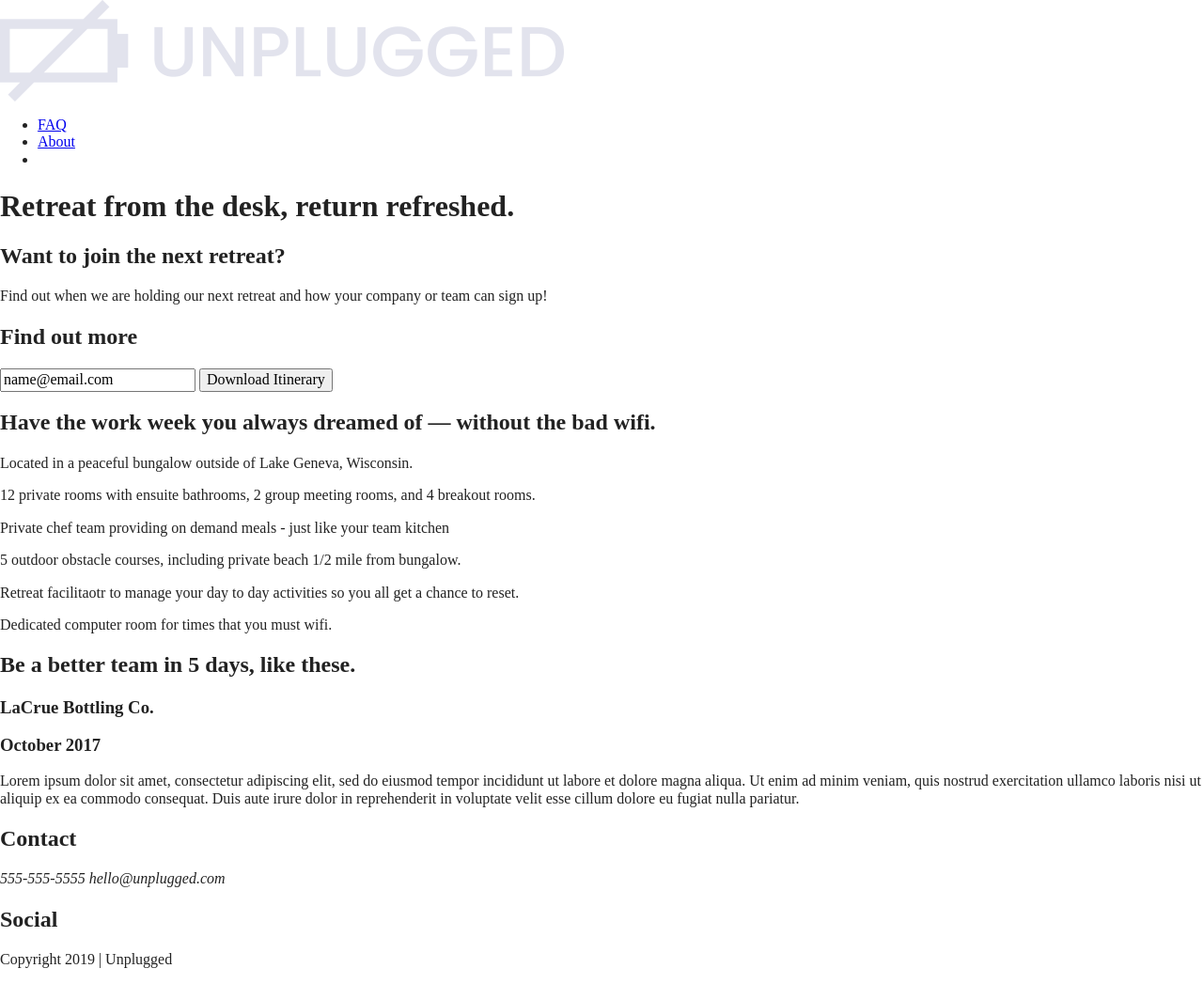
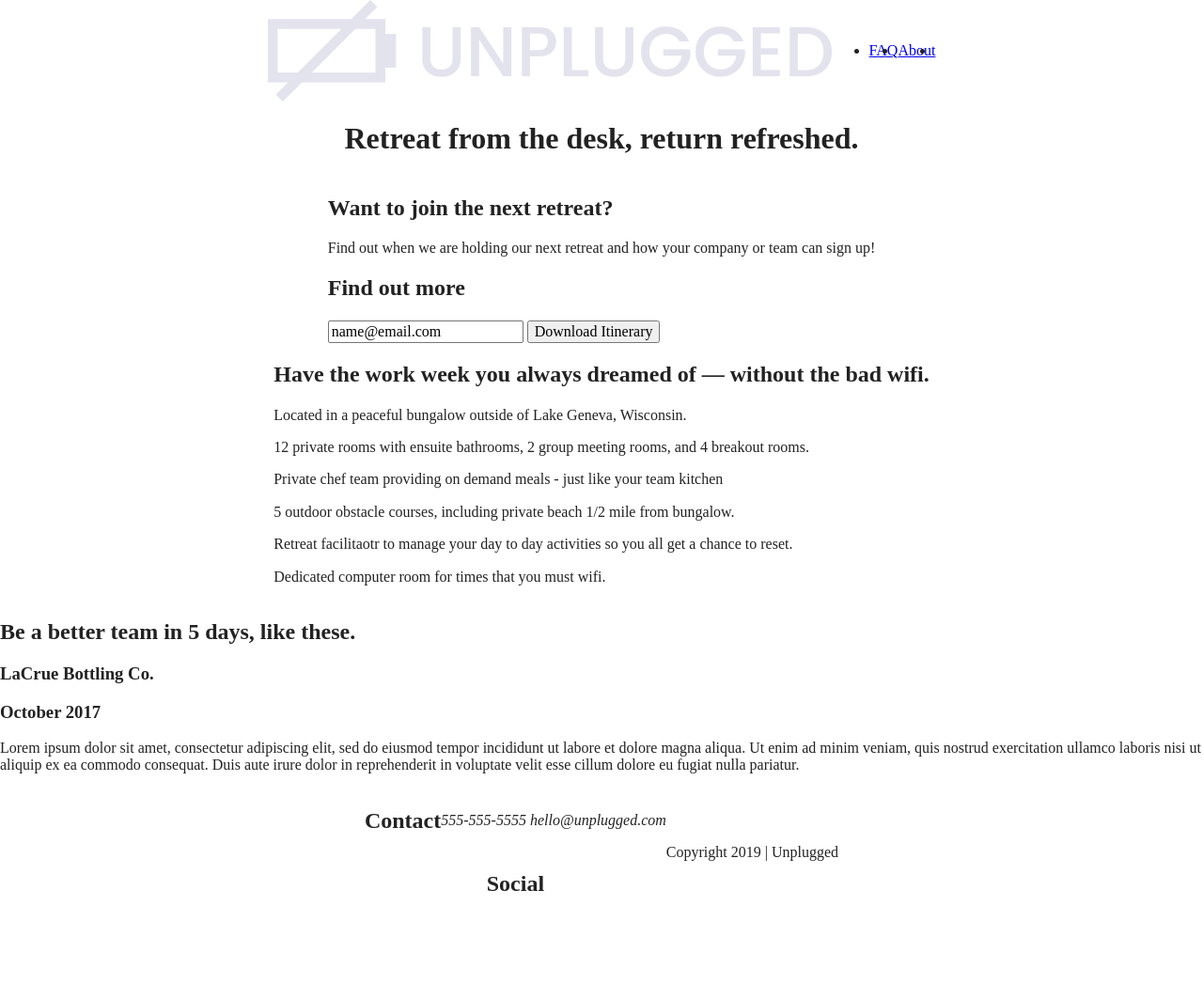
Before and after one commit to codedbyk8/retreat, a website built with Parcel: page index.html in a window 1280 px wide. Shown: the whole page at 94% size. After the commit the page ends 974 px from the top, so only its background shows below. Built offline with nearby package versions, Linux system fonts and the light colour scheme; files whose address does not match are found by name.

Commit message:
framework

```diff
--- a/css/main.css
+++ b/css/main.css
@@ -86,6 +86,127 @@ textarea {
 /* ==========================================================================
    Author's custom styles
    ========================================================================== */
+/*-------- Base Header Footer Styles---------*/
+
+header,
+footer {
+       display: flex;
+       justify-content: center;
+       align-items: center;
+       flex-flow: row wrap;
+   }
+
+
+header .content-wrapper {
+  display: flex;
+  justify-content: center;
+  align-items: center;
+  flex-flow: row wrap;
+
+}
+
+
+header nav {
+  display: flex;
+  justify-content: space-around;
+  align-items: center;
+  flex-flow: row wrap;
+}
+
+header nav ul {
+  display: flex;
+  justify-content: center;
+  align-items: center;
+}
+
+
+footer .social {
+  display: flex;
+  justify-content: center;
+  align-items: center;
+}
+
+footer .social-icons {
+  display: flex;
+  justify-content: center;
+  align-items: center;
+}
+
+
+/*-------------------- Main styles -------------------------*/
+
+
+.hero-area {
+  display: flex;
+  justify-content: center;
+  align-items: center;
+  flex-flow: row wrap;
+}
+
+
+/*--------------------- Aside Styles ----------------------*/
+
+aside {
+  display: flex;
+  justify-content: center;
+  align-items: center;
+  flex-flow: row wrap;
+
+}
+
+.features {
+  display: flex;
+  justify-content: center;
+  align-items: center;
+  flex-flow: row wrap;
+}
+
+.features .feature-items {
+  display: flex;
+  justify-content: center;
+  align-items: center;
+  flex-flow: row wrap;
+}
+
+/*---------------------- Reviews ----------------------------*/
+
+.reviews {
+  display: flex;
+  justify-content: center;
+  align-items: center;
+  flex-flow: row wrap;
+}
+
+.mission {
+  display: flex;
+  justify-content: center;
+  align-items: center;
+  flex-flow: row wrap;
+}
+
+.contact {
+  display: flex;
+  justify-content: center;
+  align-items: center;
+  flex-flow: row wrap;
+}
+
+.faq {
+  display: flex;
+  justify-content: center;
+  align-items: center;
+  flex-flow: row wrap;
+}
+
+.faq .content-wrapper {
+  display: flex;
+  justify-content: center;
+  align-items: center;
+  flex-flow: row wrap;
+}
+
+
+
 
 /* ==========================================================================
    Helper classes
```
